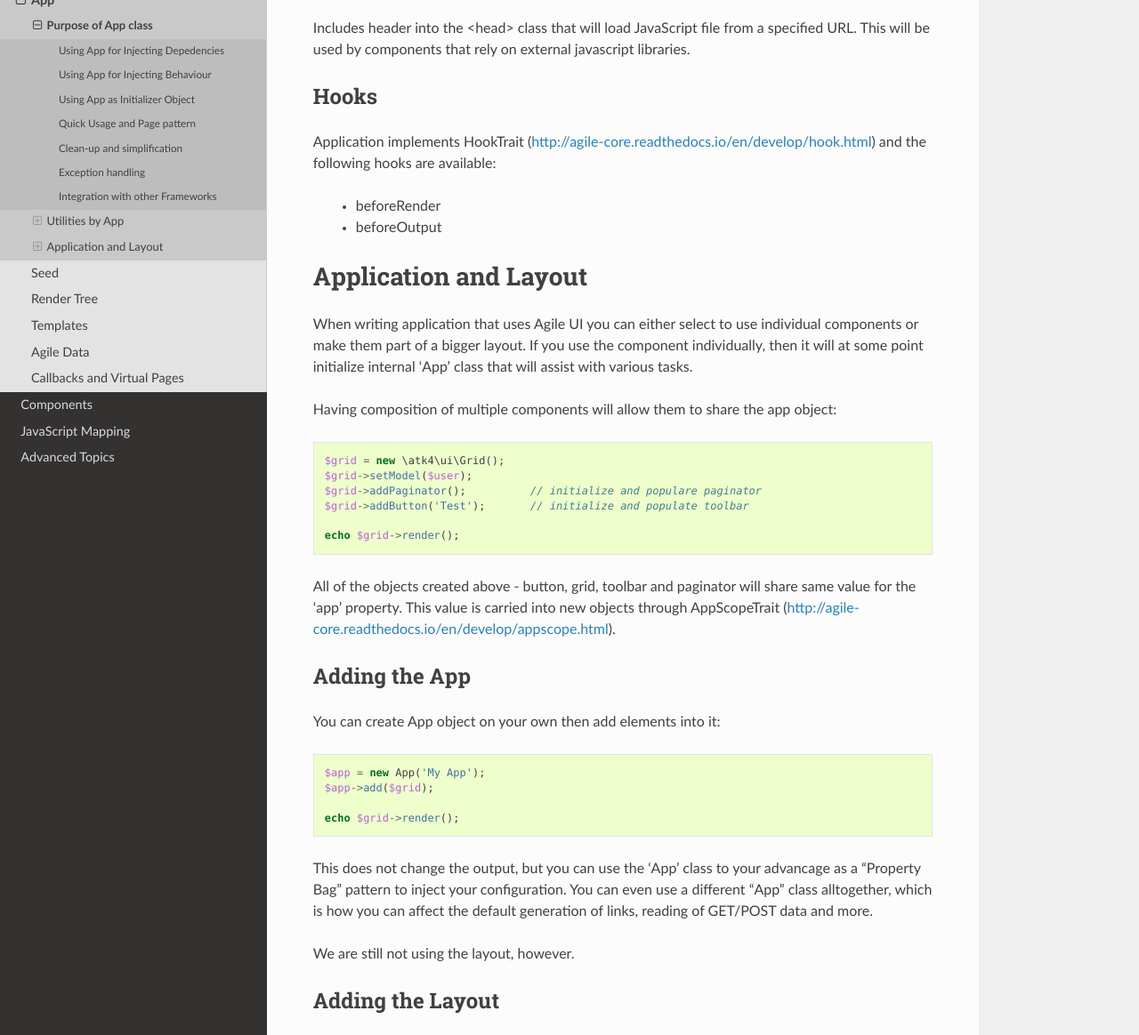
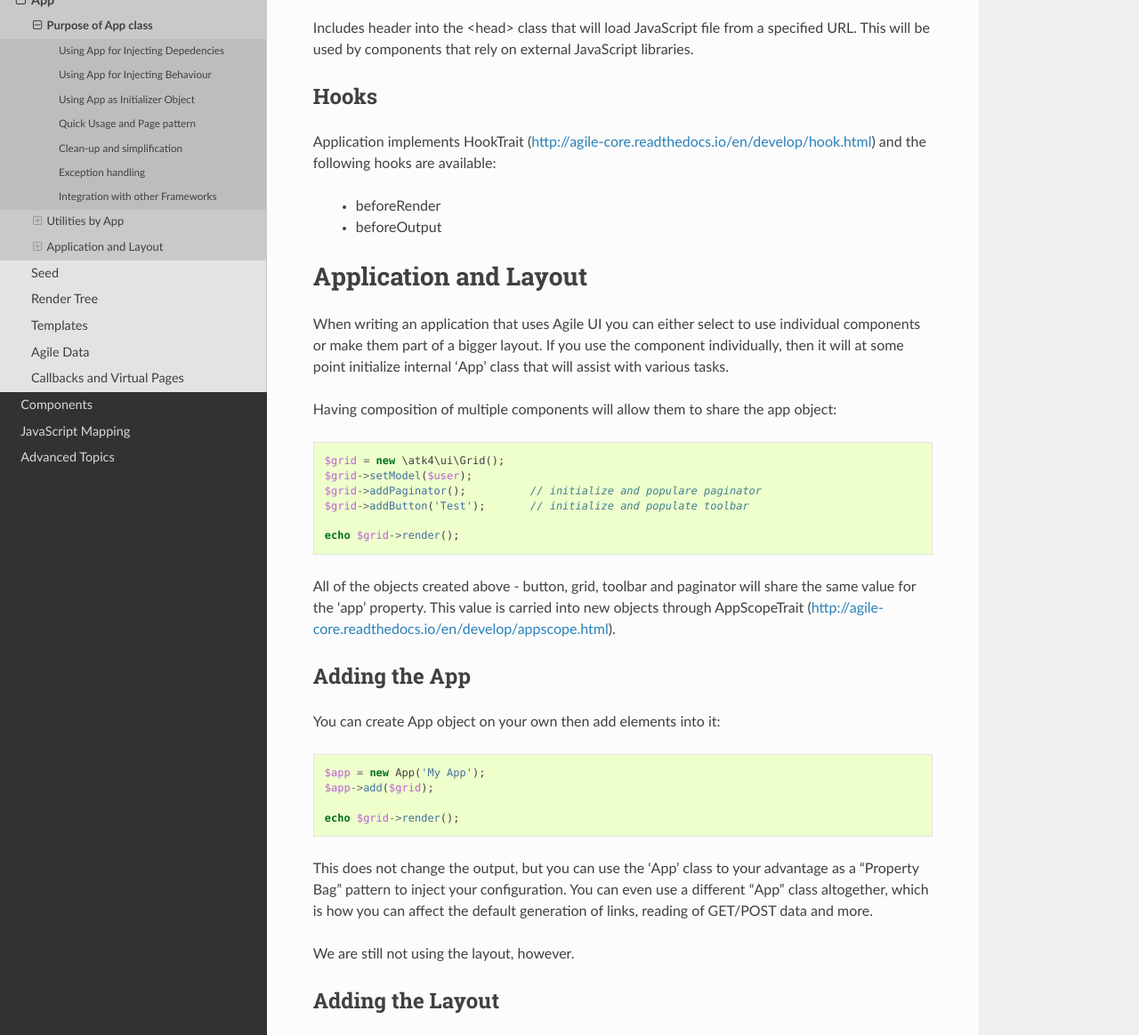
Before and after one commit to atk4/ui, a Sphinx documentation site: the page built from docs/app.rst, in a window 1280 px wide and 1400 px high, scrolled down 7607 px, cut to the strip 236-1400 px from the top of the window. Shown: the whole strip at 89% size. Built offline with Sphinx 7.4.7 and the Read the Docs theme 2.0.0, drawn with Linux system fonts in a browser that asks for light colours; pages that are not in the unit, such as notebooks, are missing from menus; cross-references to code outside the pages are shown as plain code; some of the changed text lies outside the part shown.

Commit message:
grammar and spelling fixes

```diff
--- a/docs/app.rst
+++ b/docs/app.rst
@@ -8,7 +8,7 @@
 App is a mandatory object that's essential for Agile UI to operate. If you don't create App object explicitly, it
 will be automatically created if you execute `$component->init()` or `$component->render()`.
 
-In most use-scenarios, however, you would create instance of App class yourself before other components::
+In most use-scenarios, however, you would create instance of an App class yourself before other components::
 
     $app = new \atk4\ui\App('My App');
     $app->initLayout('Centered');
@@ -18,7 +18,7 @@
 Purpose of App class
 ====================
 As you add one component into another, they will automatically inherit reference to App class. App
-class is ideal place to have all your environment configured and all the dependencies defined that
+class is an ideal place to have all your environment configured and all the dependencies defined that
 other parts of your applications may require.
 
 Most standard classes, however, will refrain from having too much asumptions about the App class,
@@ -26,7 +26,7 @@
 
 There may be some cases, when it's necessary to have multiple $app objects, for example if you are
 executing unit-tests, you may want to create new App instance. If your application encounters
-exception, it will catch it and create a new App instance to display error message ensuring that
+exception, it will catch it and create a new App instance to display error message ensuring that the
 error is not repeated.
 
 Using App for Injecting Depedencies
@@ -72,7 +72,7 @@
             $this->db = new \atk4\data\Persistence_SQL($_CLEARDB_DATABASE_URL['DSN']);
             $this->db->app = $this;
 
-            // My App class provides access to currently logged user and currently selected system.
+            // My App class provides access to a currently logged user and currently selected system.
             $this->user = new User($this->db);
             $this->company = new Company($this->db);
             session_start();
@@ -88,7 +88,7 @@
                 $this->user->tryLoad($_SESSION['user_id']);
             }
 
-            // Make sure user is valid
+            // Make sure user is valid
             if(!$this->user->loaded()) {
                 $this->initLayout('Centered');
                 $this->layout->add(['Message', 'Login Required', 'error']);
@@ -101,7 +101,7 @@
 
             $this->initLayout('Admin');
 
-            // Add more initialization here, such as populating menu.
+            // Add more initialization here, such as a populating menu.
         }
     }
 
@@ -116,7 +116,7 @@
 Quick Usage and Page pattern
 ----------------------------
 
-A lot of the documentation for Agile UI uses a principle of initializing App object first, then manually
+A lot of the documentation for Agile UI uses a principle of initializing App object first, then, manually
 add the UI elements using a procedural approach::
 
     $app->layout->add('HelloWorld');
@@ -145,7 +145,7 @@
     // Next line is optional
     $app->run();
 
-If you do not want application to automatically execute `run()` you can either set `$always_run` to false
+If you do not want the application to automatically execute `run()` you can either set `$always_run` to false
 or use :php:meth:`terminate()` to the app with desired output.
 
 Exception handling
@@ -154,8 +154,8 @@
 .. php:method:: caugthException
 .. php:attr:: catch_exception
 
-By default App will also catch unhandled exceptions and will present them nicely to the user. If you have a
-better plan for exception, place your code inside try / catch block.
+By default, App will also catch unhandled exceptions and will present them nicely to the user. If you have a
+better plan for exception, place your code inside a try-catch block.
 
 When Exception is caught, it's displayed using a 'Centered' layout and execution of original application is
 terminated.
@@ -189,7 +189,7 @@
 .. php:method:: getRequestURI()
 
 Decodes current request without any arguments. If you are changing URL generation pattern, you
-probably need to change this method to properly identify current page. See :php:class:`App::url()`
+probably need to change this method to properly identify the current page. See :php:class:`App::url()`
 
 Utilities by App
 ================
@@ -242,7 +242,7 @@
 
 .. php:attr:: is_rendering
 
-Will be true if application is currently rendering recursively through the Render Tree.
+Will be true if the application is currently rendering recursively through the Render Tree.
 
 Links
 -----
@@ -253,7 +253,7 @@
 
     $url = $app->url(['contact', 'from'=>'John Smith']);
 
-this method must respond with a properly formatted url such as::
+This method must respond with a properly formatted url, such as::
 
     contact.php?from=John+Smith
 
@@ -270,7 +270,7 @@
 .. php:method:: requireJS($url)
 
 Includes header into the <head> class that will load JavaScript file from a specified URL.
-This will be used by components that rely on external javascript libraries.
+This will be used by components that rely on external JavaScript libraries.
 
 Hooks
 -----
@@ -285,7 +285,7 @@
 Application and Layout
 ======================
 
-When writing application that uses Agile UI you can either select to use individual components
+When writing an application that uses Agile UI you can either select to use individual components
 or make them part of a bigger layout. If you use the component individually, then it will
 at some point initialize internal 'App' class that will assist with various tasks.
 
@@ -298,7 +298,7 @@
 
     echo $grid->render();
 
-All of the objects created above - button, grid, toolbar and paginator will share same
+All of the objects created above - button, grid, toolbar and paginator will share the same
 value for the 'app' property. This value is carried into new objects through AppScopeTrait
 (http://agile-core.readthedocs.io/en/develop/appscope.html).
 
@@ -312,9 +312,9 @@
 
     echo $grid->render();
 
-This does not change the output, but you can use the 'App' class to your advancage as a
+This does not change the output, but you can use the 'App' class to your advantage as a
 "Property Bag" pattern to inject your configuration. You can even use a different "App"
-class alltogether, which is how you can affect the default generation of links, reading
+class altogether, which is how you can affect the default generation of links, reading
 of GET/POST data and more.
 
 We are still not using the layout, however.
```
Also changed, not shown: other parts of docs/app.rst (+6 -6 lines).
